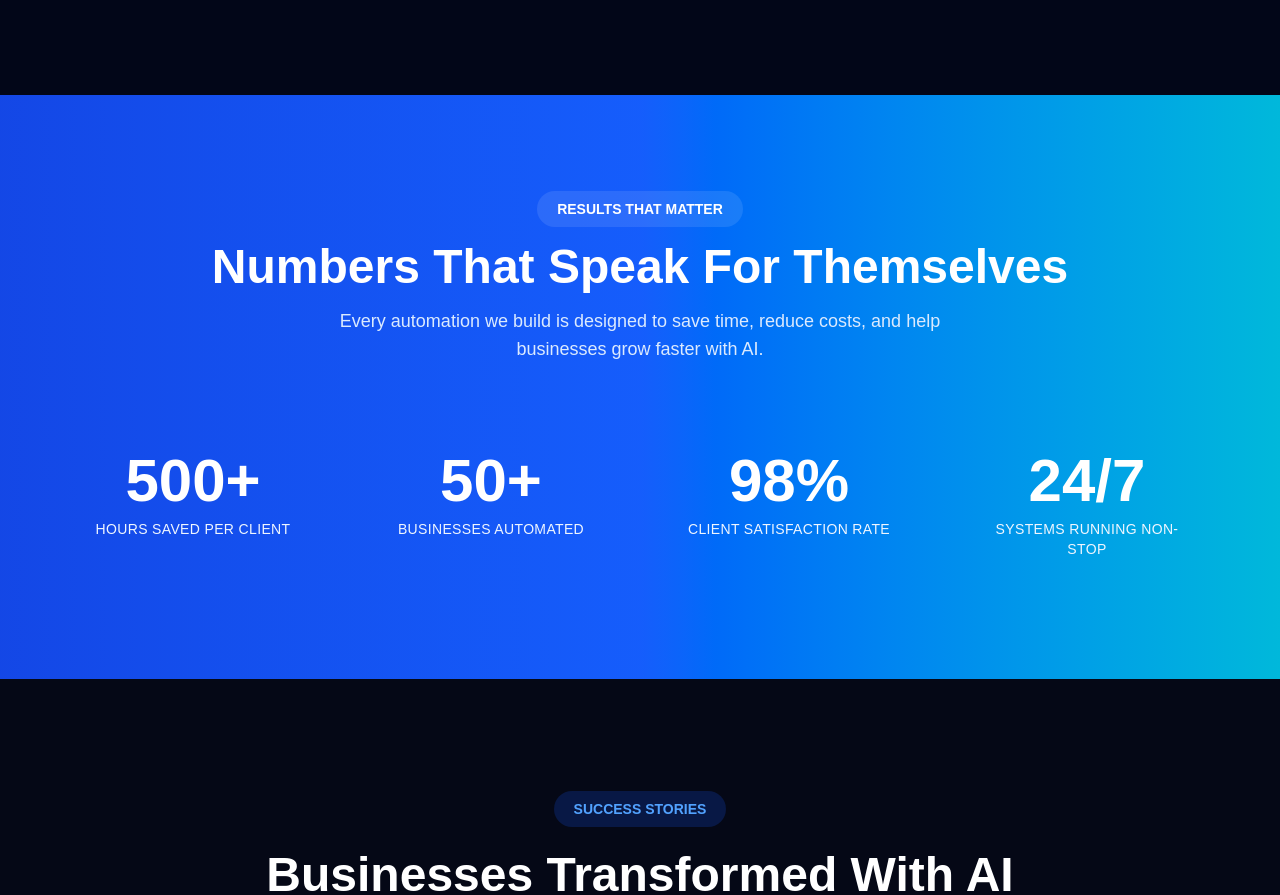
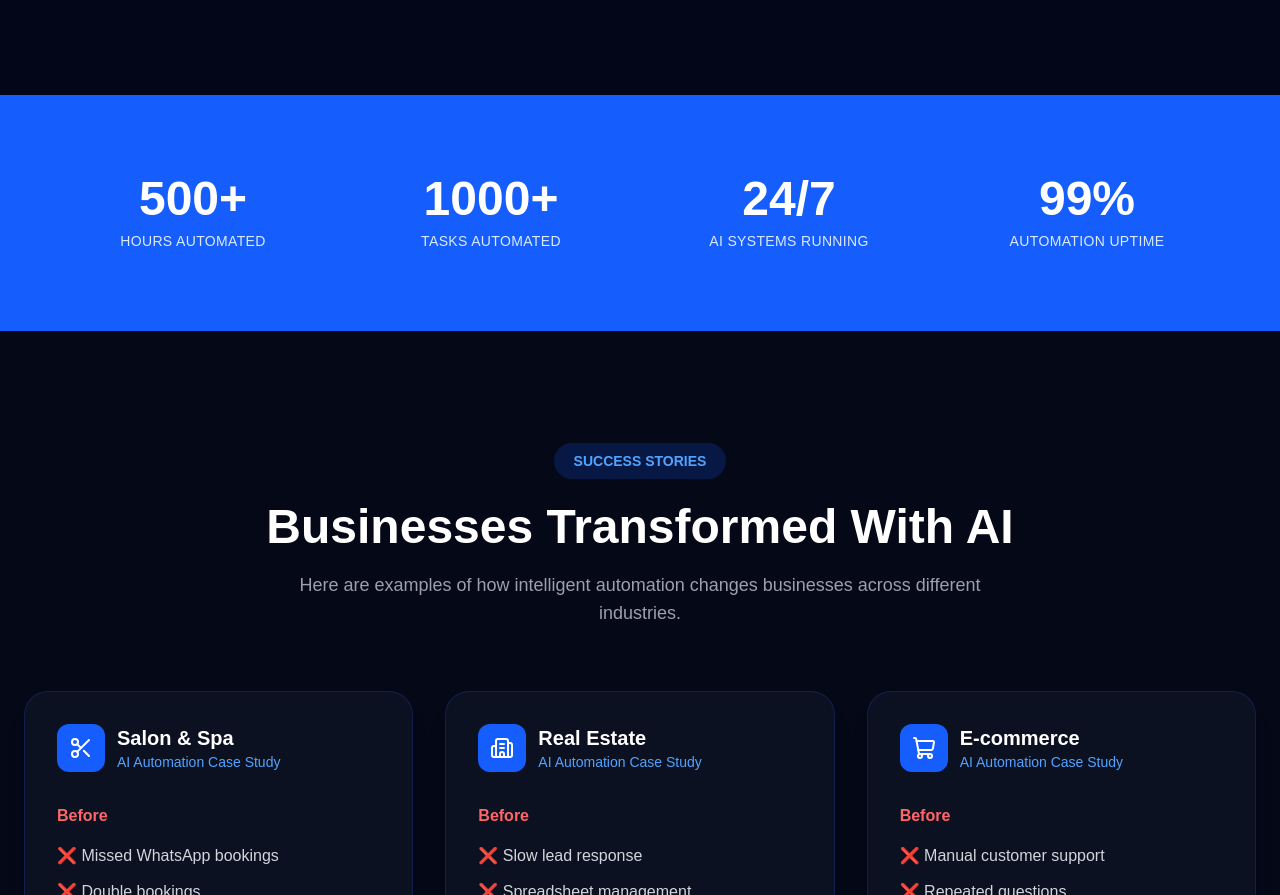
Before and after one commit to autoflowai365/autoflowai, a Next.js app: page / in a window 1280 px wide. Shown: the part 2626-3521 px from the top of the page. Built offline with nearby package versions, Linux system fonts and the light colour scheme.

Commit message:
Stats: animated counters with updated aspirational numbers

```diff
--- a/app/components/Stats.tsx
+++ b/app/components/Stats.tsx
@@ -1,23 +1,43 @@
+"use client";
+import { useEffect, useState } from "react";
+
+function Counter({ end, suffix = "" }: { end: number; suffix?: string }) {
+  const [count, setCount] = useState(0);
+  useEffect(() => {
+    let start = 0;
+    const duration = 2000;
+    const increment = end / (duration / 20);
+    const timer = setInterval(() => {
+      start += increment;
+      if (start >= end) { start = end; clearInterval(timer); }
+      setCount(Math.floor(start));
+    }, 20);
+    return () => clearInterval(timer);
+  }, [end]);
+  return <span>{count}{suffix}</span>;
+}
+
 const stats = [
-  { number: "500+", label: "Hours Saved Per Client" },
-  { number: "50+", label: "Businesses Automated" },
-  { number: "98%", label: "Client Satisfaction Rate" },
-  { number: "24/7", label: "Systems Running Non-Stop" },
+  { number: "500+", label: "Hours Automated" },
+  { number: "1000+", label: "Tasks Automated" },
+  { number: "24/7", label: "AI Systems Running" },
+  { number: "99%", label: "Automation Uptime" },
 ];
 
 export default function Stats() {
   return (
-    <section className="px-6 py-24 bg-gradient-to-r from-blue-700 via-blue-600 to-cyan-500">
-      <div className="max-w-6xl mx-auto"><div className="text-center mb-16"><span className="inline-block bg-white/10 px-5 py-2 rounded-full text-sm font-semibold text-white mb-4">RESULTS THAT MATTER</span><h2 className="text-4xl md:text-5xl font-black text-white mb-4">Numbers That Speak For Themselves</h2><p className="text-blue-100 max-w-2xl mx-auto text-lg">Every automation we build is designed to save time, reduce costs, and help businesses grow faster with AI.</p></div>
+    <section className="px-6 py-20 bg-blue-600">
+      <div className="max-w-6xl mx-auto">
         <div className="grid grid-cols-2 md:grid-cols-4 gap-10 text-center">
           {stats.map((stat, i) => (
-            <div key={i} className="flex flex-col items-center rounded-2xl p-6 hover:bg-white/10 transition-all duration-300 hover:-translate-y-2">
-              <span className="text-5xl md:text-6xl font-black text-white mb-2">
-                {stat.number}
+            <div key={i} className="flex flex-col items-center">
+              <span className="text-4xl md:text-5xl font-black text-white mb-2">
+                {stat.number === "500+" && <Counter end={500} suffix="+" />}
+                {stat.number === "1000+" && <Counter end={1000} suffix="+" />}
+                {stat.number === "99%" && <Counter end={99} suffix="%" />}
+                {stat.number === "24/7" && "24/7"}
               </span>
-              <span className="text-blue-50 text-sm font-medium uppercase tracking-wide">
-                {stat.label}
-              </span>
+              <span className="text-blue-100 text-sm font-medium uppercase tracking-wide">{stat.label}</span>
             </div>
           ))}
         </div>
```
